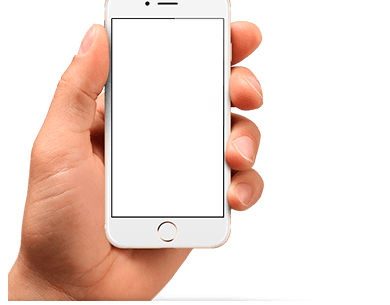
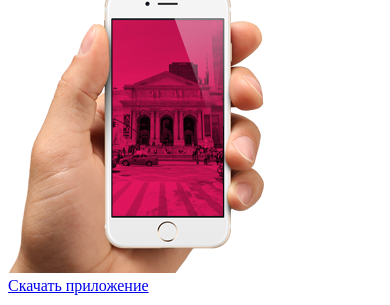
Before and after one commit to zeckson/pink-ac, a website: page app/index.html in a window 390 px wide. Shown: the part 139-444 px from the top of the page. Drawn offline with nearby package versions, Linux system fonts and the light colour scheme; files that its build step writes are made by us from their sources.

Commit message:
fix iphone-hand header

```diff
--- a/app/index.html
+++ b/app/index.html
@@ -24,8 +24,8 @@
                                                            width="50" height="24"></button>
     </div>
     <div class="header__iphone-img">
-        <img src="img/iphone-5-in-hand-png.png"
-             alt="iphone-img" width="320" height="314">
+        <img src="img/iphone-hand-mobile@1x.png"
+             alt="iphone-img" width="258" height="286">
     </div>
     <div class="header__present">
         <a class="download__app" href="#">Скачать приложение</a>
--- a/app/sass/header.scss
+++ b/app/sass/header.scss
@@ -42,19 +42,10 @@ body {
   border: none;
   padding: 0;
   background-color: initial;
-  img{
-    fill: white;
-  }
 }
 
 .header__iphone-img {
-  padding-top: 82px;
-  position: relative;
-  background-image: url("../img/Layer 155.png");
-  background-repeat: no-repeat;
-  background-position-y: 114px;
-  background-position-x: 103px;
-  background-size: 112px;
+  padding-top: 109px;
 }
 .header__present{
   padding-top: 28px;
```
Also changed, not shown: app/img/iphone-hand-mobile@1x.png (added).
